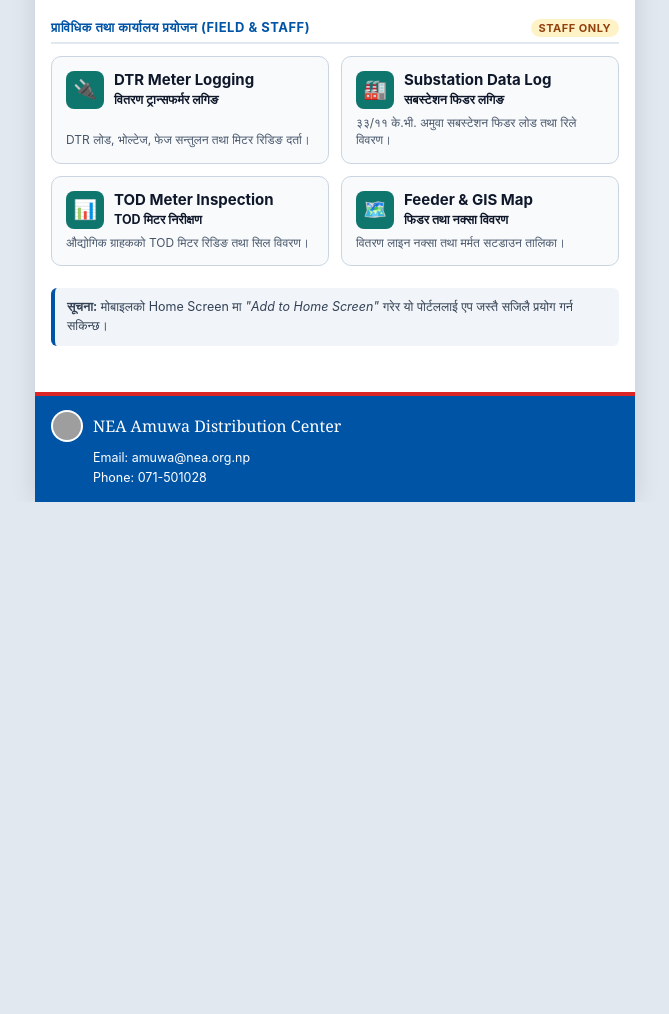
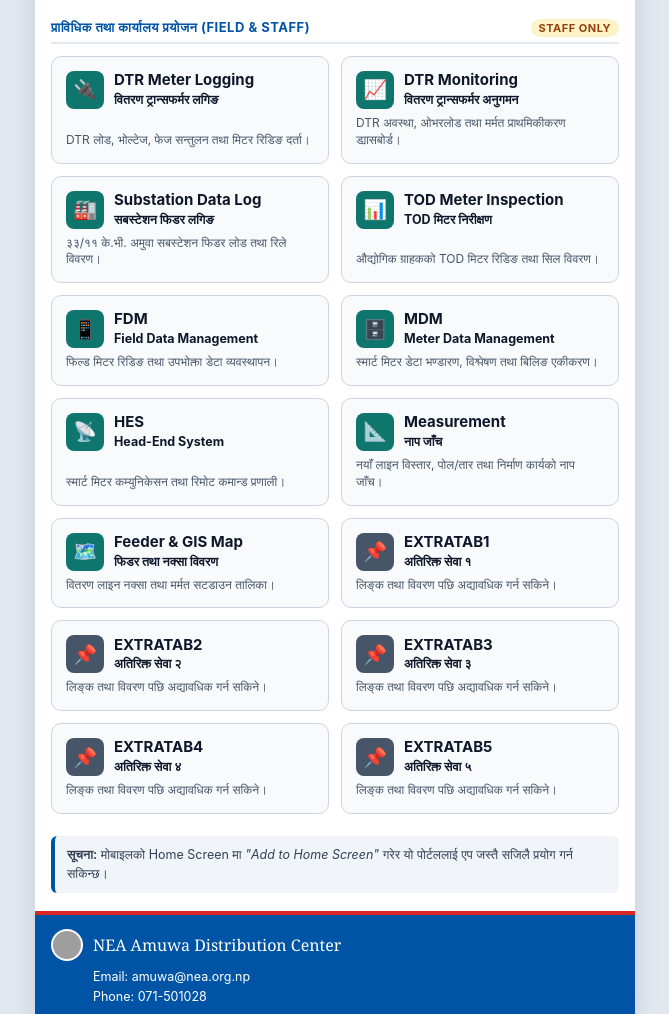
Before and after one commit to Amuwadc/amuwadc.github.io, a plain HTML site: page index.html in a window 1280 px wide. Shown: the part 298-1312 px from the top of the page, without its empty margins (305-974 px from the left). Before the commit the page ends 800 px from the top, so only its background shows below. Drawn offline with Linux system fonts and the light colour scheme; grey boxes are pictures that could not be loaded.

```diff
--- a/index.html
+++ b/index.html
@@ -44,6 +44,7 @@
     .icon-box { width: 38px; height: 38px; border-radius: 8px; background: #0054a6; color: #ffffff; display: flex; align-items: center; justify-content: center; font-size: 19px; flex-shrink: 0; }
     .service-btn.alert-card .icon-box { background: #dc2626; }
     .service-btn.staff-card .icon-box { background: #0f766e; }
+    .service-btn.extra-card .icon-box { background: #475569; }
 
     .btn-title { font-size: 15px; font-weight: 700; color: #0f172a; line-height: 1.25; }
     .btn-sub { font-size: 12px; color: #475569; line-height: 1.4; }
@@ -118,6 +119,15 @@
         <div class="btn-sub">DTR लोड, भोल्टेज, फेज सन्तुलन तथा मिटर रिडिङ दर्ता।</div>
       </a>
 
+      <!-- DTR Monitoring -->
+      <a class="service-btn staff-card" href="#DTR_MONITORING_URL">
+        <div class="btn-top">
+          <div class="icon-box">📈</div>
+          <div class="btn-title">DTR Monitoring<br><small>वितरण ट्रान्सफर्मर अनुगमन</small></div>
+        </div>
+        <div class="btn-sub">DTR अवस्था, ओभरलोड तथा मर्मत प्राथमिकीकरण ड्यासबोर्ड।</div>
+      </a>
+
       <!-- Substation Data Logging -->
       <a class="service-btn staff-card" href="#SUBSTATION_LOGGING_URL">
         <div class="btn-top">
@@ -136,6 +146,42 @@
         <div class="btn-sub">औद्योगिक ग्राहकको TOD मिटर रिडिङ तथा सिल विवरण।</div>
       </a>
 
+      <!-- FDM -->
+      <a class="service-btn staff-card" href="#FDM_URL">
+        <div class="btn-top">
+          <div class="icon-box">📱</div>
+          <div class="btn-title">FDM<br><small>Field Data Management</small></div>
+        </div>
+        <div class="btn-sub">फिल्ड मिटर रिडिङ तथा उपभोक्ता डेटा व्यवस्थापन।</div>
+      </a>
+
+      <!-- MDM -->
+      <a class="service-btn staff-card" href="#MDM_URL">
+        <div class="btn-top">
+          <div class="icon-box">🗄️</div>
+          <div class="btn-title">MDM<br><small>Meter Data Management</small></div>
+        </div>
+        <div class="btn-sub">स्मार्ट मिटर डेटा भण्डारण, विश्लेषण तथा बिलिङ एकीकरण।</div>
+      </a>
+
+      <!-- HES -->
+      <a class="service-btn staff-card" href="#HES_URL">
+        <div class="btn-top">
+          <div class="icon-box">📡</div>
+          <div class="btn-title">HES<br><small>Head-End System</small></div>
+        </div>
+        <div class="btn-sub">स्मार्ट मिटर कम्युनिकेसन तथा रिमोट कमान्ड प्रणाली।</div>
+      </a>
+
+      <!-- Measurement -->
+      <a class="service-btn staff-card" href="#MEASUREMENT_URL">
+        <div class="btn-top">
+          <div class="icon-box">📐</div>
+          <div class="btn-title">Measurement<br><small>नाप जाँच</small></div>
+        </div>
+        <div class="btn-sub">नयाँ लाइन विस्तार, पोल/तार तथा निर्माण कार्यको नाप जाँच।</div>
+      </a>
+
       <!-- GIS / Feeder Shutdown Notice -->
       <a class="service-btn staff-card" href="#SHUTDOWN_NOTICE_URL">
         <div class="btn-top">
@@ -143,6 +189,51 @@
           <div class="btn-title">Feeder & GIS Map<br><small>फिडर तथा नक्सा विवरण</small></div>
         </div>
         <div class="btn-sub">वितरण लाइन नक्सा तथा मर्मत सटडाउन तालिका।</div>
+      </a>
+
+      <!-- EXTRATAB1 -->
+      <a class="service-btn extra-card" href="#EXTRATAB1_URL">
+        <div class="btn-top">
+          <div class="icon-box">📌</div>
+          <div class="btn-title">EXTRATAB1<br><small>अतिरिक्त सेवा १</small></div>
+        </div>
+        <div class="btn-sub">लिङ्क तथा विवरण पछि अद्यावधिक गर्न सकिने।</div>
+      </a>
+
+      <!-- EXTRATAB2 -->
+      <a class="service-btn extra-card" href="#EXTRATAB2_URL">
+        <div class="btn-top">
+          <div class="icon-box">📌</div>
+          <div class="btn-title">EXTRATAB2<br><small>अतिरिक्त सेवा २</small></div>
+        </div>
+        <div class="btn-sub">लिङ्क तथा विवरण पछि अद्यावधिक गर्न सकिने।</div>
+      </a>
+
+      <!-- EXTRATAB3 -->
+      <a class="service-btn extra-card" href="#EXTRATAB3_URL">
+        <div class="btn-top">
+          <div class="icon-box">📌</div>
+          <div class="btn-title">EXTRATAB3<br><small>अतिरिक्त सेवा ३</small></div>
+        </div>
+        <div class="btn-sub">लिङ्क तथा विवरण पछि अद्यावधिक गर्न सकिने।</div>
+      </a>
+
+      <!-- EXTRATAB4 -->
+      <a class="service-btn extra-card" href="#EXTRATAB4_URL">
+        <div class="btn-top">
+          <div class="icon-box">📌</div>
+          <div class="btn-title">EXTRATAB4<br><small>अतिरिक्त सेवा ४</small></div>
+        </div>
+        <div class="btn-sub">लिङ्क तथा विवरण पछि अद्यावधिक गर्न सकिने।</div>
+      </a>
+
+      <!-- EXTRATAB5 -->
+      <a class="service-btn extra-card" href="#EXTRATAB5_URL">
+        <div class="btn-top">
+          <div class="icon-box">📌</div>
+          <div class="btn-title">EXTRATAB5<br><small>अतिरिक्त सेवा ५</small></div>
+        </div>
+        <div class="btn-sub">लिङ्क तथा विवरण पछि अद्यावधिक गर्न सकिने।</div>
       </a>
     </div>
 
@@ -165,7 +256,7 @@
 </div>
 
 <script>
-  // Paste your Google Drive File IDs for the NEA Logo and Nepal Flag here
+  // Google Drive File IDs for the NEA Logo and Nepal Flag
   const NEA_LOGO_ID   = "1GqVNqpRyAvUvL_cRoef-_y_1Cs16CG_m";
   const NEPAL_FLAG_ID = "1xgVMOd4UnHem1tWy4nTpd_C0N9PqsxcL";
 
```
